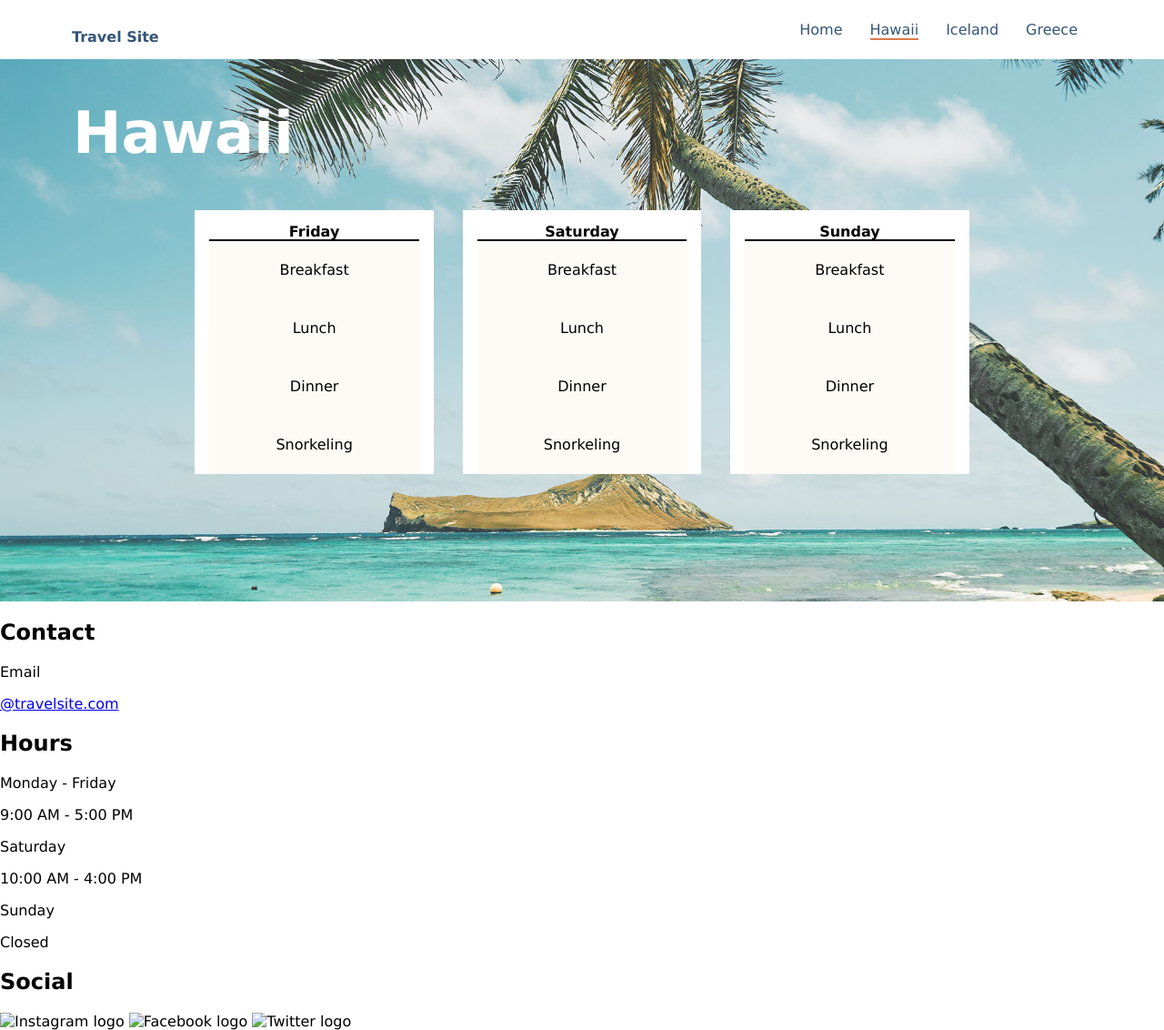
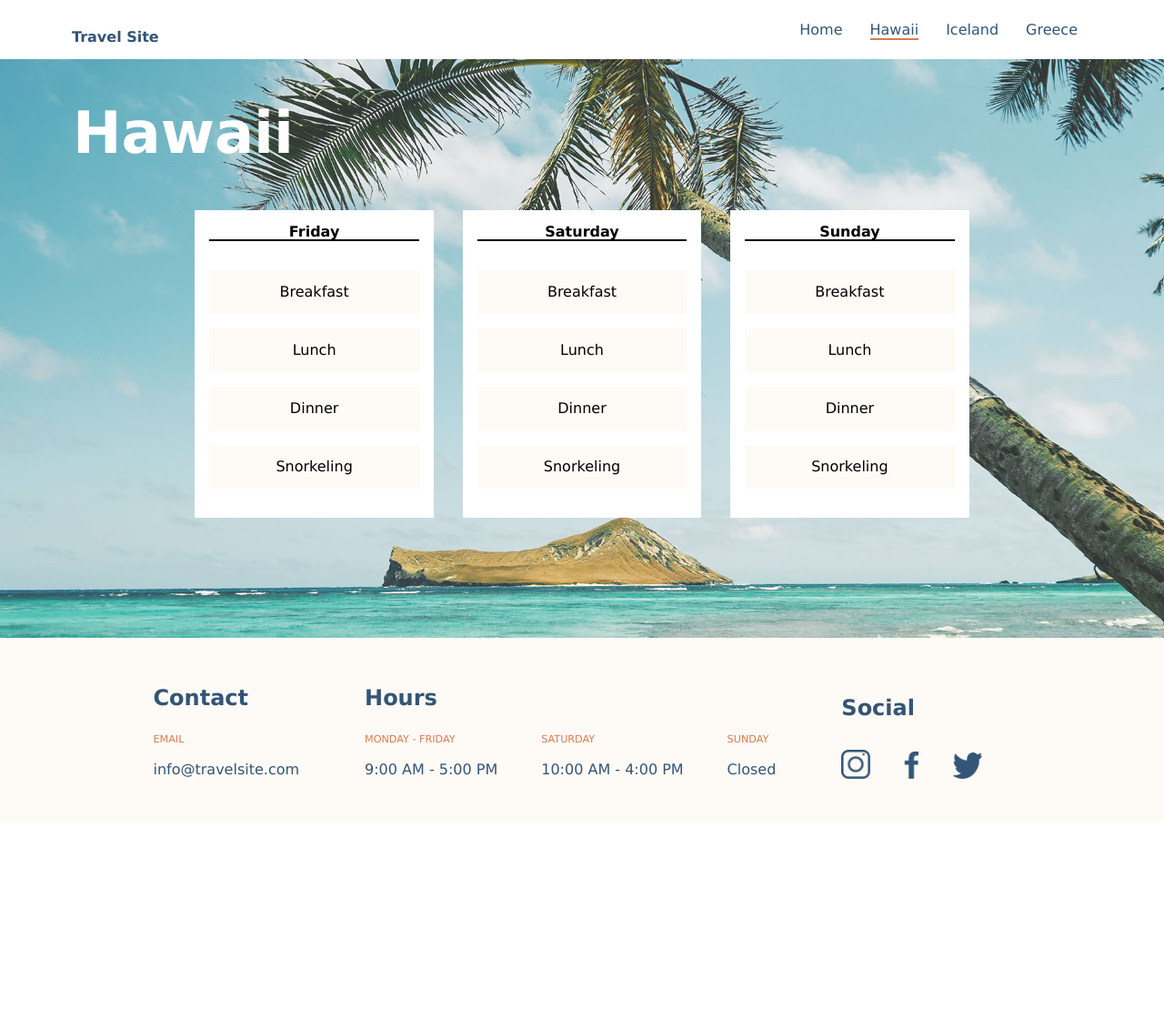
Before and after one commit to ldietz08/travel-website, a plain HTML site: page pages/hawaii.html in a window 1280 px wide. Shown: the whole page at 91% size. After the commit the page ends 903 px from the top, so only its background shows below. Drawn offline with Linux system fonts and the light colour scheme.

Commit message:
Styled footer section for destination pages and fixed styling for the itinerary cards

```diff
--- a/css/destinations.css
+++ b/css/destinations.css
@@ -49,25 +49,25 @@
 
 /* Hero section */
 
-.hero__container--hawaii {
+.hero__container-hawaii {
     background-image: url(../assets/images/hawaii.jpg);
     background-size: cover;
-    background-position: 40% 53%;
-    height: 75vh;
+    background-position: 55% 50%;
+    height: 80vh;
 }
 
-.hero__container--iceland {
+.hero__container-iceland {
     background-image: url(../assets/images/iceland.jpg);
     background-size: cover;
     background-position: 55% 45%;
-    height: 75vh;
+    height: 80vh;
 }
 
-.hero__container--greece {
+.hero__container-greece {
     background-image: url(../assets/images/greece.jpg);
     background-size: cover;
     background-position: 55% 45%;
-    height: 75vh;
+    height: 80svh;
 }
 
 .hero__title {
@@ -86,13 +86,14 @@
 
 .hero__item-container {
     display: flex;
+    margin-bottom: 3rem;
 }
 
 .hero__item {
     margin: 1rem;
     background-color: white;
     padding: 0 1rem;
-    line-height: 4rem;
+    line-height: 3rem;
     text-align: center;
     list-style: none;
 }
@@ -102,10 +103,72 @@
     line-height: 1rem;
     font-weight: bold;
     padding-top: 1rem;
+    margin-bottom: 2rem;
 }
 
 .hero__item-list {
     background-color: #FEFAF5;
     width: 18vw;
     list-style: none;
+    margin-bottom: 1rem;
 }
+.hero__item-list--last {
+    margin-bottom: 2rem;
+}
+
+/* Footer */
+
+.footer__container {
+    display: flex;
+    justify-content: center;
+    align-items: center;
+    padding: 2rem;
+    background-color: #FEFAF5;
+}
+
+.footer__icons {
+    min-width: 2rem;
+    max-width: 2rem;
+    margin-right: 2rem;
+}
+
+.footer-content__container {
+    display: flex;
+}
+
+.footer-content__item,
+.footer__content {
+    margin: 0 1.5rem;
+}
+
+.footer__content-title {
+    color: #335576;
+}
+
+.footer__content-title--padding {
+    padding-left: 1.5rem;
+}
+
+.footer-content__day {
+    color: #DB7A4E;
+    text-transform: uppercase;
+    font-size: 0.7rem;
+}
+
+.footer-content__link {
+    text-decoration: none;
+    color: #335576;
+}
+
+.footer-content__time {
+    color: #335576;
+}
+
+.footer__content-icons {
+    margin-top: 2rem;
+}
+
+.footer__icons--fb-size {
+    min-width: 1rem;
+    max-width: 1rem;
+}
--- a/css/main.css
+++ b/css/main.css
@@ -175,6 +175,7 @@
 .footer-content__day {
     color: #DB7A4E;
     text-transform: uppercase;
+    font-size: 0.7rem;
 }
 
 .footer-content__link {
--- a/pages/hawaii.html
+++ b/pages/hawaii.html
@@ -30,7 +30,7 @@
         </nav>
     </header>
 
-<section class="hero__container--hawaii">
+<section class="hero__container-hawaii">
     <h1 class="hero__title">Hawaii</h1>
     <section class="hero__container">
         <div class="hero__item-container">
@@ -39,21 +39,21 @@
                 <li class="hero__item-list">Breakfast</li>
                 <li class="hero__item-list">Lunch</li>
                 <li class="hero__item-list">Dinner</li>
-                <li class="hero__item-list">Snorkeling</li>
+                <li class="hero__item-list hero__item-list--last">Snorkeling</li>
             </ul>
             <ul class="hero__item">
                 <li class="hero__item-title">Saturday</li>
                 <li class="hero__item-list">Breakfast</li>
                 <li class="hero__item-list">Lunch</li>
                 <li class="hero__item-list">Dinner</li>
-                <li class="hero__item-list">Snorkeling</li>
+                <li class="hero__item-list hero__item-list--last">Snorkeling</li>
             </ul>
             <ul class="hero__item">
                 <li class="hero__item-title">Sunday</li>
                 <li class="hero__item-list">Breakfast</li>
                 <li class="hero__item-list">Lunch</li>
                 <li class="hero__item-list">Dinner</li>
-                <li class="hero__item-list">Snorkeling</li>
+                <li class="hero__item-list hero__item-list--last">Snorkeling</li>
             </ul>
         </div>
     </section>
@@ -64,7 +64,9 @@
             <div class="footer__content footer__content--style">
                 <h2 class="footer__content-title">Contact</h2>
                 <span class="footer-content__day">Email</span>
-                <p><a href="@travelsite.com" target="_blank" class="footer-content__link">@travelsite.com</a></p>
+                <a href="mailto:info@travelsite.com" target="_blank" class="footer-content__link">
+                    <p>info@travelsite.com</p>
+                </a>
             </div>
             <div class="footer__content footer__content--style">
                 <h2 class="footer__content-title footer__content-title--padding">Hours</h2>
@@ -86,10 +88,10 @@
             <div class="footer__content">
                 <h2 class="footer__content-title">Social</h2>
                 <div class="footer__content-icons">
-                    <img src="./assets/icons/icon-instagram.png" alt="Instagram logo" class="footer__icons">
-                    <img src="./assets/icons/icon-facebook.png" alt="Facebook logo"
+                    <img src="../assets/icons/icon-instagram.png" alt="Instagram icon" class="footer__icons">
+                    <img src="../assets/icons/icon-facebook.png" alt="Facebook icon"
                         class="footer__icons footer__icons--fb-size">
-                    <img src="./assets/icons/icon-twitter.png" alt="Twitter logo" class="footer__icons">
+                    <img src="../assets/icons/icon-twitter.png" alt="Twitter icon" class="footer__icons">
                 </div>
             </div>
         </section>
```
Also changed, not shown: index.html (+4 -2 lines), pages/greece.html (+7 -5 lines), pages/iceland.html (+7 -5 lines).
